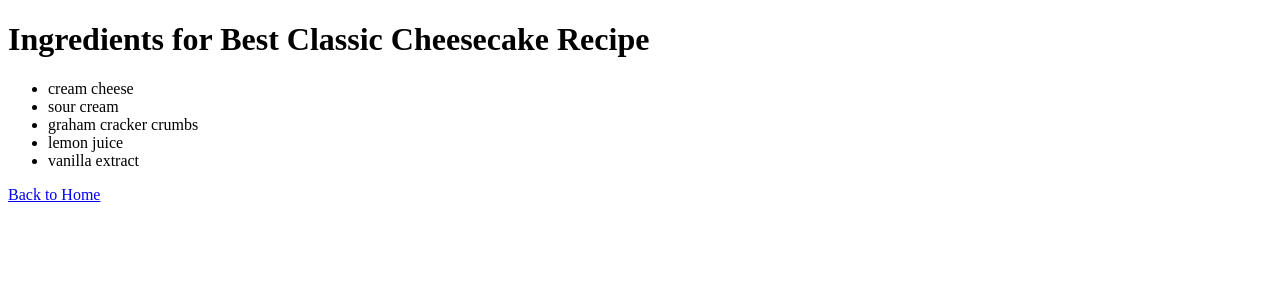
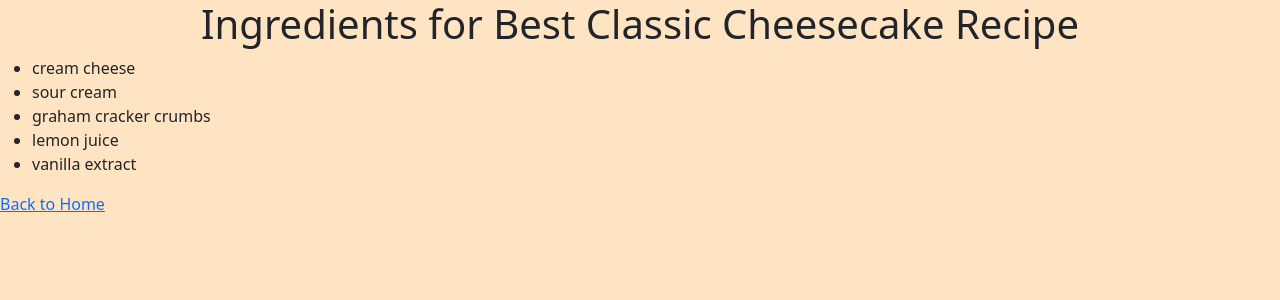
Before and after one commit to maseelshah22/community_cuisine, a Flask app: page /recipe/1 in a window 1280 px wide. Shown: the top 300 px of the page. Run offline with Flask 3, Linux system fonts and the light colour scheme; data comes from the database, SQL or seed files in the repository; data that the repository does not hold is empty.

Commit message:
trying to make css work for ingredients, unsuccessful

```diff
--- a/templates/ingredients.html
+++ b/templates/ingredients.html
@@ -1,11 +1,17 @@
 <!DOCTYPE html>
 <html lang="en">
-<head>
-    <meta charset="UTF-8">
-    <title>Ingredients for {{ recipe.title }}</title>
+    <head>
+        <meta charset="utf-8">
+        <meta http-equiv="X-UA-Compatible" content="IE=edge">
+        <meta name="viewport" content="width=device-width, initial-scale=1">
+        <title>Community Cuisine</title>
+        <link href="https://cdn.jsdelivr.net/npm/bootstrap@5.3.2/dist/css/bootstrap.min.css" rel="stylesheet" integrity="sha384-T3c6CoIi6uLrA9TneNEoa7RxnatzjcDSCmG1MXxSR1GAsXEV/Dwwykc2MPK8M2HN" crossorigin="anonymous">
+        <link href="static/styles/main.css" rel="stylesheet" type="text/css" >
+    </head>
 
-</head>
-<body>
+<!-- style="background-color: bisque;" -->
+<!-- need to get rid of in line css and figure out why css isnt linking here -->
+<body style="background-color: bisque;">
     <h1>Ingredients for {{ recipe.title }}</h1>
     <ul>
         {% for ingredient in ingredients %}
@@ -13,5 +19,8 @@
         {% endfor %}
     </ul>
     <a href="{{ url_for('home_page') }}">Back to Home</a>
+    <script src="https://cdn.jsdelivr.net/npm/bootstrap@5.3.2/dist/js/bootstrap.bundle.min.js" integrity="sha384-C6RzsynM9kWDrMNeT87bh95OGNyZPhcTNXj1NW7RuBCsyN/o0jlpcV8Qyq46cDfL" crossorigin="anonymous"></script>
+
 </body>
+
 </html>
--- a/templates/static/styles/main.css
+++ b/templates/static/styles/main.css
@@ -1,3 +1,6 @@
+*{
+    background-color: bisque;
+}
 body{
     background-color: bisque;
  }
```
